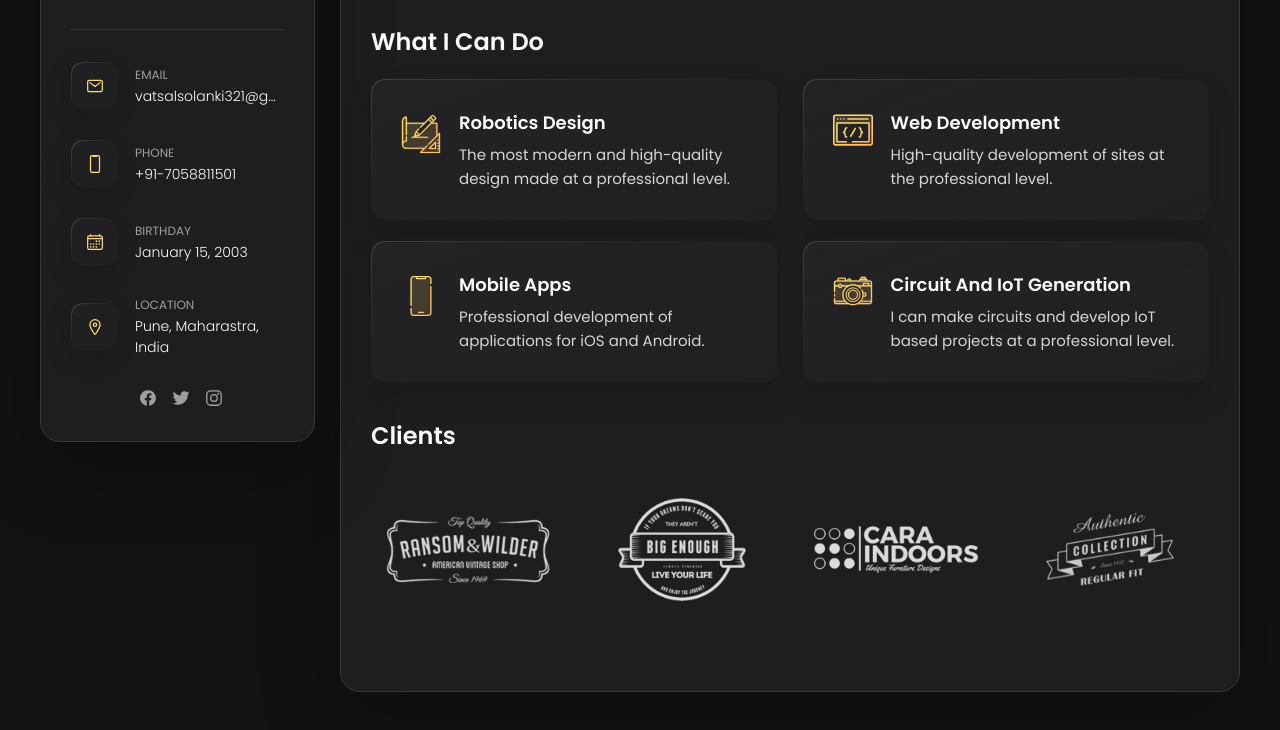
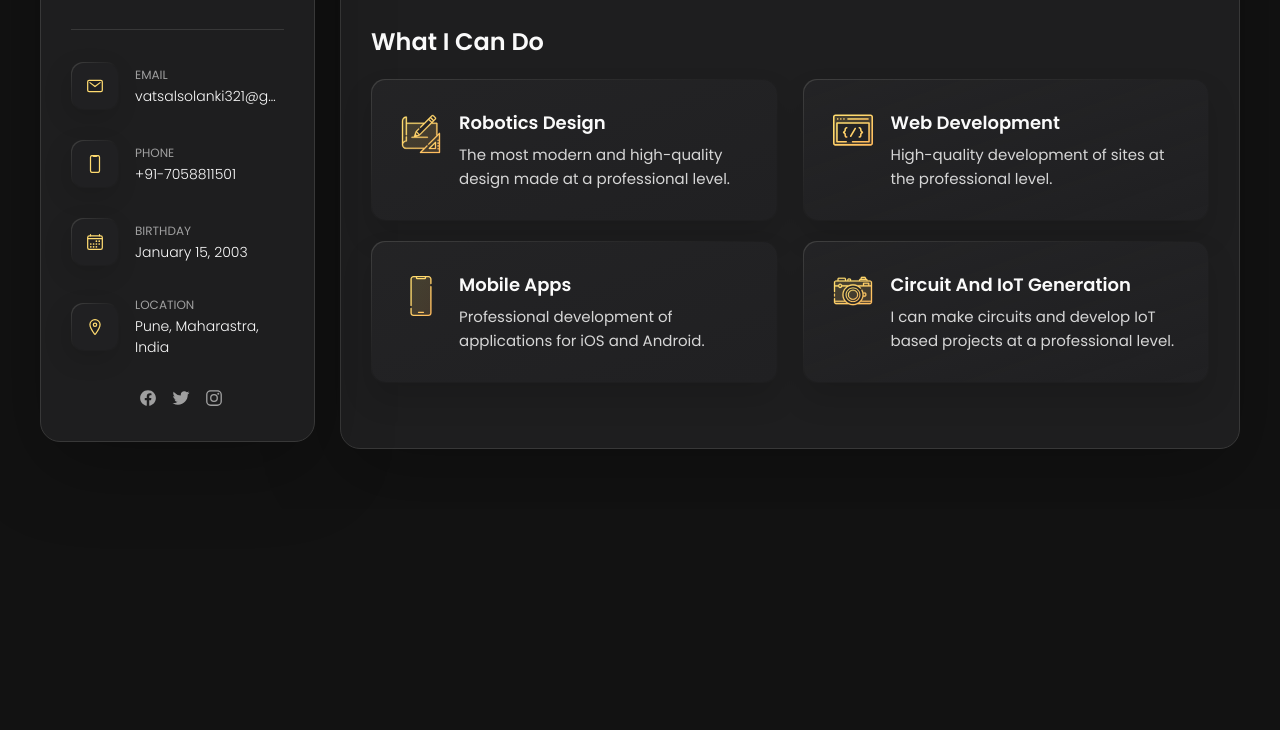
Before and after one commit to Vatsal-Solanki1/Portfolio, a plain HTML site: page index.html in a window 1280 px wide. Shown: the part 378-1108 px from the top of the page. After the commit the page ends 887 px from the top, so only its background shows below. Drawn offline with nearby package versions, Linux system fonts and the light colour scheme.

Commit message:
index.html

```diff
--- a/index.html
+++ b/index.html
@@ -330,66 +330,6 @@
           <!--
           - clients
         -->
-
-          <section class="clients">
-            <h3 class="h3 clients-title">Clients</h3>
-
-            <ul class="clients-list has-scrollbar">
-              <li class="clients-item">
-                <a href="#">
-                  <img
-                    src="./assets/images/logo-1-color.png"
-                    alt="client logo"
-                  />
-                </a>
-              </li>
-
-              <li class="clients-item">
-                <a href="#">
-                  <img
-                    src="./assets/images/logo-2-color.png"
-                    alt="client logo"
-                  />
-                </a>
-              </li>
-
-              <li class="clients-item">
-                <a href="#">
-                  <img
-                    src="./assets/images/logo-3-color.png"
-                    alt="client logo"
-                  />
-                </a>
-              </li>
-
-              <li class="clients-item">
-                <a href="#">
-                  <img
-                    src="./assets/images/logo-4-color.png"
-                    alt="client logo"
-                  />
-                </a>
-              </li>
-
-              <li class="clients-item">
-                <a href="#">
-                  <img
-                    src="./assets/images/logo-5-color.png"
-                    alt="client logo"
-                  />
-                </a>
-              </li>
-
-              <li class="clients-item">
-                <a href="#">
-                  <img
-                    src="./assets/images/logo-6-color.png"
-                    alt="client logo"
-                  />
-                </a>
-              </li>
-            </ul>
-          </section>
         </article>
         <!--
         - #RESUME
```
